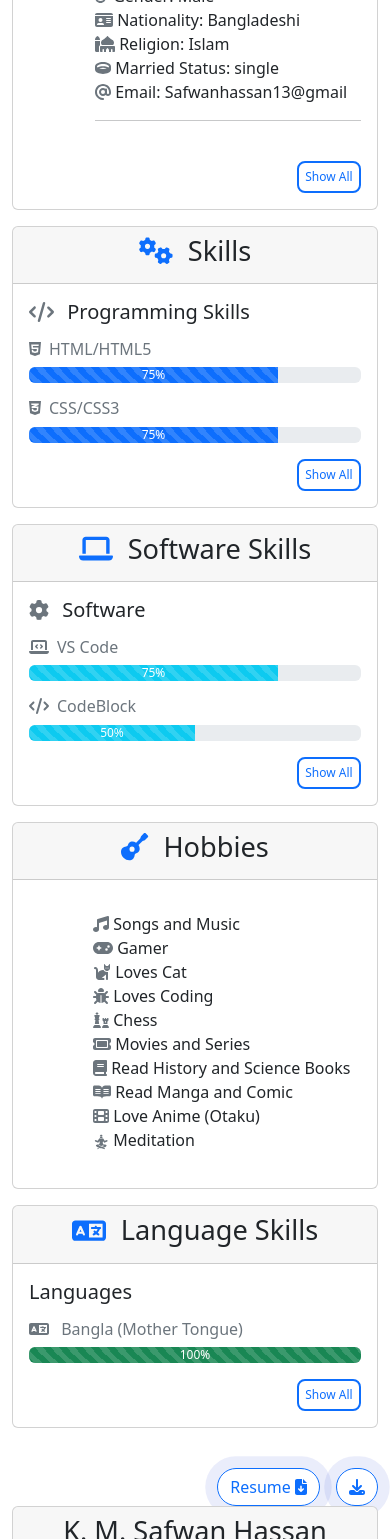
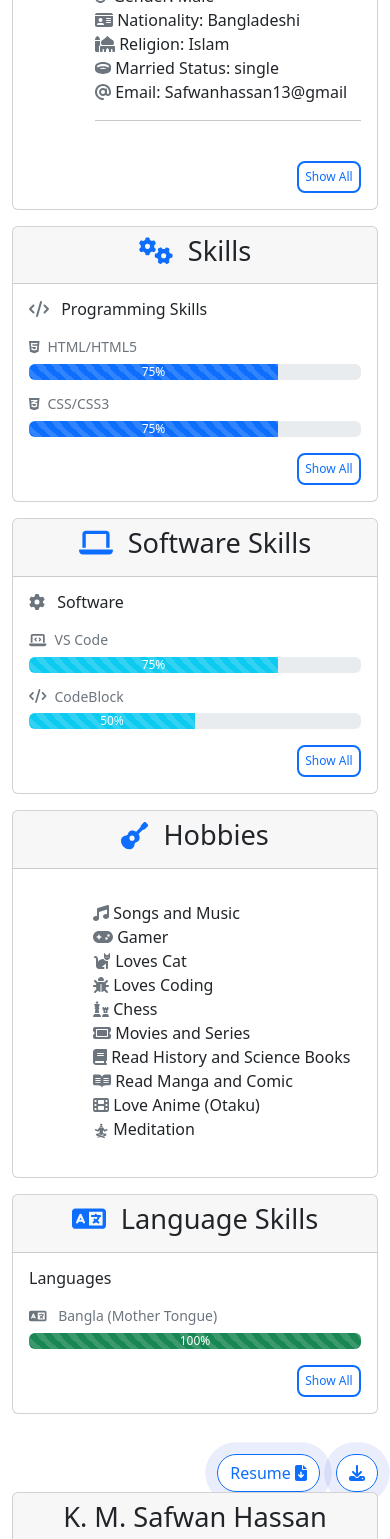
Before and after one commit to SafwanELLipSE/onlineResume, a React (Create React App) app: page / in a window 390 px wide. Shown: the part 667-2206 px from the top of the page. Built offline with nearby package versions, Linux system fonts and the light colour scheme.

Commit message:
language, skills, software resposive.

```diff
--- a/src/components/Language/Language.jsx
+++ b/src/components/Language/Language.jsx
@@ -42,10 +42,10 @@ const Language = () => {
                 </Card.Header>
                 <Card.Body>
                     <div className="mb-3">
-                        <h3 className="h5 mb-3">Languages</h3>
+                        <h3 className={`${styles.secondaryHeaderText}`}>Languages</h3>
                         {languageList.slice(0, 1).map((data, index) => (
                             <div key={index}>
-                                <h4 className="h6 text-muted">{languageIcon} {data.type}</h4>
+                                <h4 className={`${styles.thirdText}`}>{languageIcon} {data.type}</h4>
                                 <ProgressBar className='mb-3'>
                                     <ProgressBar striped animated variant="success" now={data.progress} label={`${data.progress}%`} />
                                 </ProgressBar>
@@ -55,7 +55,7 @@ const Language = () => {
                             <div id="collapse-language">
                             {languageList.slice(1, 2).map((data, index) => (
                                 <div key={index}>
-                                    <h4 className="h6 text-muted">{languageIcon} {data.type}</h4>
+                                    <h4 className={`${styles.thirdText}`}>{languageIcon} {data.type}</h4>
                                     <ProgressBar className='mb-3'>
                                         <ProgressBar striped animated variant="success" now={data.progress} label={`${data.progress}%`} />
                                     </ProgressBar>
--- a/src/components/Language/Language.module.css
+++ b/src/components/Language/Language.module.css
@@ -1,5 +1,15 @@
 .cardHeaderText{
     font-size: 2.5rem;
+}
+
+.secondaryHeaderText {
+    font-size: 1.375rem;
+    margin-bottom: 1.25rem;
+}
+
+.thirdText{
+    font-size: 1rem;
+    color: #6c757d;
 }
 
 .blueOutlineBtn{
@@ -24,6 +34,14 @@
         font-size: 1.85rem;
     }
 
+    .secondaryHeaderText {
+        font-size: 1.25rem;
+    }
+
+    .thirdText{
+        font-size: 0.875rem;
+    }
+
     .blueOutlineBtn{
         width: 5rem;
         height: 2.1rem;
@@ -35,6 +53,14 @@
 @media (max-width: 769px){
     .cardHeaderText{
         font-size: 1.5rem;
+    }
+
+    .secondaryHeaderText {
+        font-size: 1.125rem;
+    }
+
+    .thirdText{
+        font-size: 0.875rem;
     }
 
     .blueOutlineBtn{
@@ -50,6 +76,14 @@
         font-size: 1.7rem;
     }
 
+    .secondaryHeaderText {
+        font-size: 1rem;
+    }
+
+    .thirdText{
+        font-size: 0.875rem;
+    }
+
     .blueOutlineBtn{
         width: 4rem;
         height: 2rem;
@@ -63,6 +97,14 @@
         font-size: 1.5rem;
     }
 
+    .secondaryHeaderText {
+        font-size: 1rem;
+    }
+
+    .thirdText{
+        font-size: 0.875rem;
+    }
+
     .blueOutlineBtn{
         width: 3.8rem;
         height: 1.8rem;
--- a/src/components/Skills/Skills.jsx
+++ b/src/components/Skills/Skills.jsx
@@ -137,10 +137,10 @@ const Skills = () => {
                 <Card.Body>
                     <div className="mb-3">
                         {/* Programming Skills */}
-                        <h3 className="h5 mb-3">{skillIcon} Programming Skills</h3>
+                        <h3 className={`${styles.secondaryHeaderText}`}>{skillIcon} Programming Skills</h3>
                         {skillList.slice(0, 2).map((data, index) => (
                             <div key={index}>
-                                <h4 className="h6 text-muted">
+                                <h4 className={`${styles.thirdText}`}>
                                     <FontAwesomeIcon icon={data.icon} className={`text-muted me-2`}/>
                                     {data.name}
                                 </h4>
@@ -153,7 +153,7 @@ const Skills = () => {
                             <div id="collapse-language">
                             {skillList.slice(2, 8).map((data, index) => (
                                 <div key={index}>
-                                    <h4 className="h6 text-muted">
+                                    <h4 className={`${styles.thirdText}`}>
                                         <FontAwesomeIcon icon={data.icon} className={`text-muted me-2`}/>
                                         {data.name}
                                     </h4>
@@ -163,10 +163,10 @@ const Skills = () => {
                                 </div>
                             ))}
                             <hr />
-                            <h3 className="h5 mb-3">{userIcon} Interpersonal Skills</h3>
+                            <h3 className={`${styles.secondaryHeaderText}`}>{userIcon} Interpersonal Skills</h3>
                             {interpersonalList.map((data, index) => (
                                 <div key={index}>
-                                    <h4 className="h6 text-muted">
+                                    <h4 className={`${styles.thirdText}`}>
                                         <FontAwesomeIcon icon={data.icon} className={`text-muted me-2`}/>
                                         {data.name}
                                     </h4>
@@ -176,10 +176,10 @@ const Skills = () => {
                                 </div>
                             ))}
                             <hr />
-                            <h3 className="h5 mb-3">{earthAmericas} Framework & Library</h3>
+                            <h3 className={`${styles.secondaryHeaderText}`}>{earthAmericas} Framework & Library</h3>
                             {librariesList.map((data, index) => (
                                 <div key={index}>
-                                    <h4 className="h6 text-muted">
+                                    <h4 className={`${styles.thirdText}`}>
                                         <FontAwesomeIcon icon={data.icon} className={`text-muted me-2`}/>
                                         {data.name}
                                     </h4>
--- a/src/components/Skills/Skills.module.css
+++ b/src/components/Skills/Skills.module.css
@@ -1,5 +1,15 @@
 .cardHeaderText{
     font-size: 2.5rem;
+}
+
+.secondaryHeaderText {
+    font-size: 1.375rem;
+    margin-bottom: 1.25rem;
+}
+
+.thirdText{
+    font-size: 1rem;
+    color: #6c757d;
 }
 
 .blueOutlineBtn{
@@ -24,6 +34,14 @@
         font-size: 2.2rem;
     }
 
+    .secondaryHeaderText {
+        font-size: 1.25rem;
+    }
+
+    .thirdText{
+        font-size: 0.875rem;
+    }
+
     .blueOutlineBtn{
         width: 5rem;
         height: 2.1rem;
@@ -35,6 +53,14 @@
 @media (max-width: 769px){
     .cardHeaderText{
         font-size: 1.5rem;
+    }
+
+    .secondaryHeaderText {
+        font-size: 1.125rem;
+    }
+
+    .thirdText{
+        font-size: 0.875rem;
     }
 
     .blueOutlineBtn{
@@ -50,6 +76,14 @@
         font-size: 1.7rem;
     }
 
+    .secondaryHeaderText {
+        font-size: 1rem;
+    }
+
+    .thirdText{
+        font-size: 0.875rem;
+    }
+
     .blueOutlineBtn{
         width: 4rem;
         height: 2rem;
@@ -63,6 +97,14 @@
         font-size: 1.5rem;
     }
 
+    .secondaryHeaderText {
+        font-size: 1rem;
+    }
+
+    .thirdText{
+        font-size: 0.875rem;
+    }
+
     .blueOutlineBtn{
         width: 3.8rem;
         height: 1.8rem;
--- a/src/components/Software/Software.jsx
+++ b/src/components/Software/Software.jsx
@@ -100,10 +100,10 @@ const Software = () => {
                 </Card.Header>
                 <Card.Body>
                     <div className="mb-3">
-                        <h3 className="h5 mb-3">{softwareIcon} Software </h3>
+                        <h3 className={`${styles.secondaryHeaderText}`}>{softwareIcon} Software </h3>
                         {softwareList.slice(0, 2).map((data, index) => (
                             <div key={index}>
-                                <h4 className="h6 text-muted">
+                                <h4 className={`${styles.thirdText}`}>
                                     <FontAwesomeIcon icon={data.icon} className={`text-muted me-2`}/>
                                     {data.name}
                                 </h4>
@@ -117,7 +117,7 @@ const Software = () => {
                             <div id="collapse-software">
                                 {softwareList.slice(2, 13).map((data, index) => (
                                     <div key={index}>
-                                        <h4 className="h6 text-muted">
+                                        <h4 className={`${styles.thirdText}`}>
                                             <FontAwesomeIcon icon={data.icon} className={`text-muted me-2`}/>
                                             {data.name}
                                         </h4>
--- a/src/components/Software/Software.module.css
+++ b/src/components/Software/Software.module.css
@@ -1,5 +1,15 @@
 .cardHeaderText{
     font-size: 2.5rem;
+}
+
+.secondaryHeaderText {
+    font-size: 1.375rem;
+    margin-bottom: 1.25rem;
+}
+
+.thirdText{
+    font-size: 1rem;
+    color: #6c757d;
 }
 
 .blueOutlineBtn{
@@ -24,6 +34,14 @@
         font-size: 1.89rem;
     }
 
+    .secondaryHeaderText {
+        font-size: 1.25rem;
+    }
+
+    .thirdText{
+        font-size: 0.875rem;
+    }
+
     .blueOutlineBtn{
         width: 5rem;
         height: 2.1rem;
@@ -35,6 +53,14 @@
 @media (max-width: 769px){
     .cardHeaderText{
         font-size: 1.5rem;
+    }
+
+    .secondaryHeaderText {
+        font-size: 1.125rem;
+    }
+
+    .thirdText{
+        font-size: 0.875rem;
     }
 
     .blueOutlineBtn{
@@ -50,6 +76,14 @@
         font-size: 1.7rem;
     }
 
+    .secondaryHeaderText {
+        font-size: 1rem;
+    }
+
+    .thirdText{
+        font-size: 0.875rem;
+    }
+
     .blueOutlineBtn{
         width: 4rem;
         height: 2rem;
@@ -63,6 +97,14 @@
         font-size: 1.5rem;
     }
 
+    .secondaryHeaderText {
+        font-size: 1rem;
+    }
+
+    .thirdText{
+        font-size: 0.875rem;
+    }
+
     .blueOutlineBtn{
         width: 3.8rem;
         height: 1.8rem;
```
